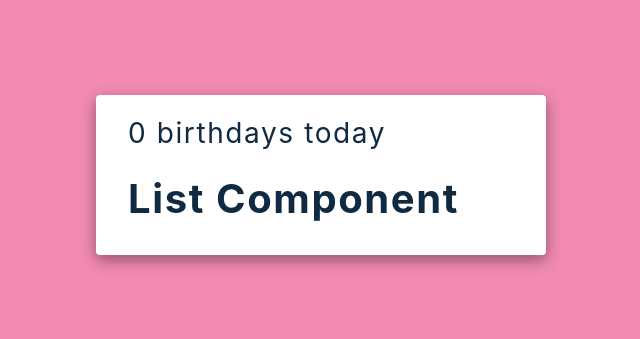
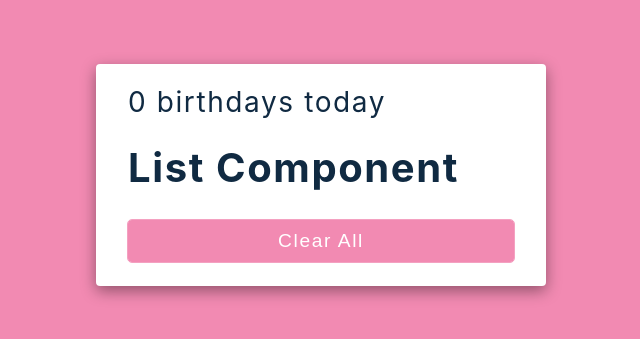
Before and after one commit to o0p/birthday-reminder-react, a React (Create React App) app: page / in a window 1280 px wide. Shown: the part 225-564 px from the top of the page, without its empty margins (319-959 px from the left). Built offline with nearby package versions, Linux system fonts and the light colour scheme.

Commit message:
Add button for list to App.js

```diff
--- a/src/App.js
+++ b/src/App.js
@@ -7,6 +7,7 @@ function App() {
       <section className="container">
         <h3>0 birthdays today</h3>
         <List />
+        <button onClick={() => console.log('cicked')}>clear all</button>
       </section>
     </main>
   );
```
